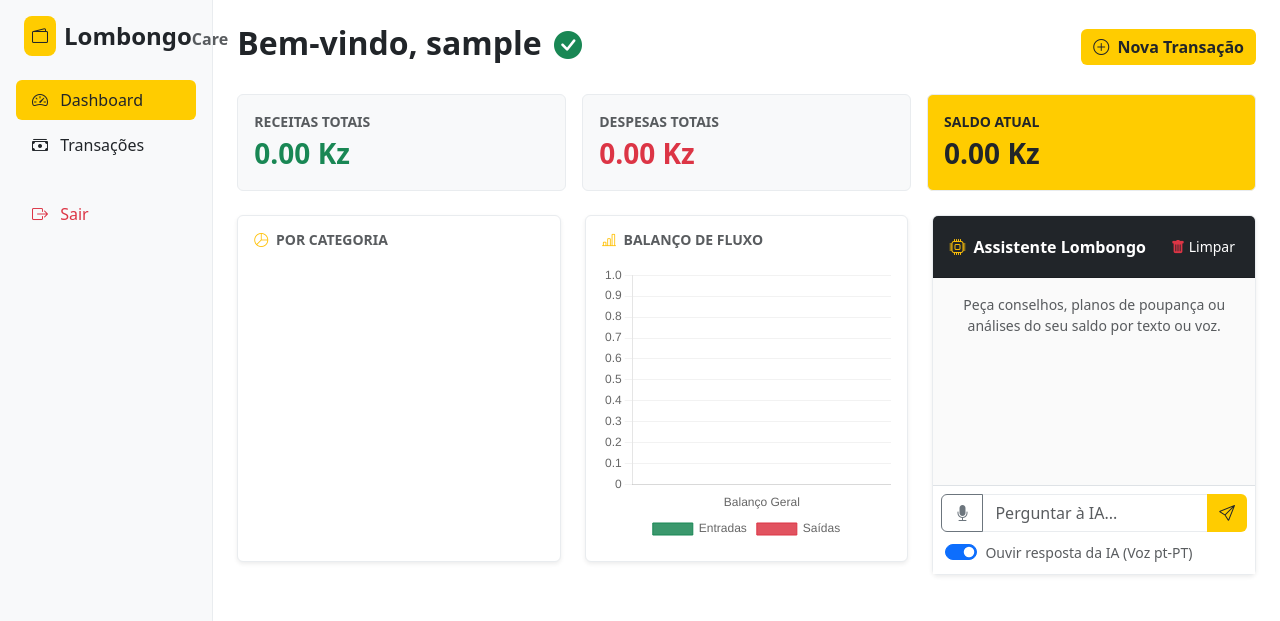
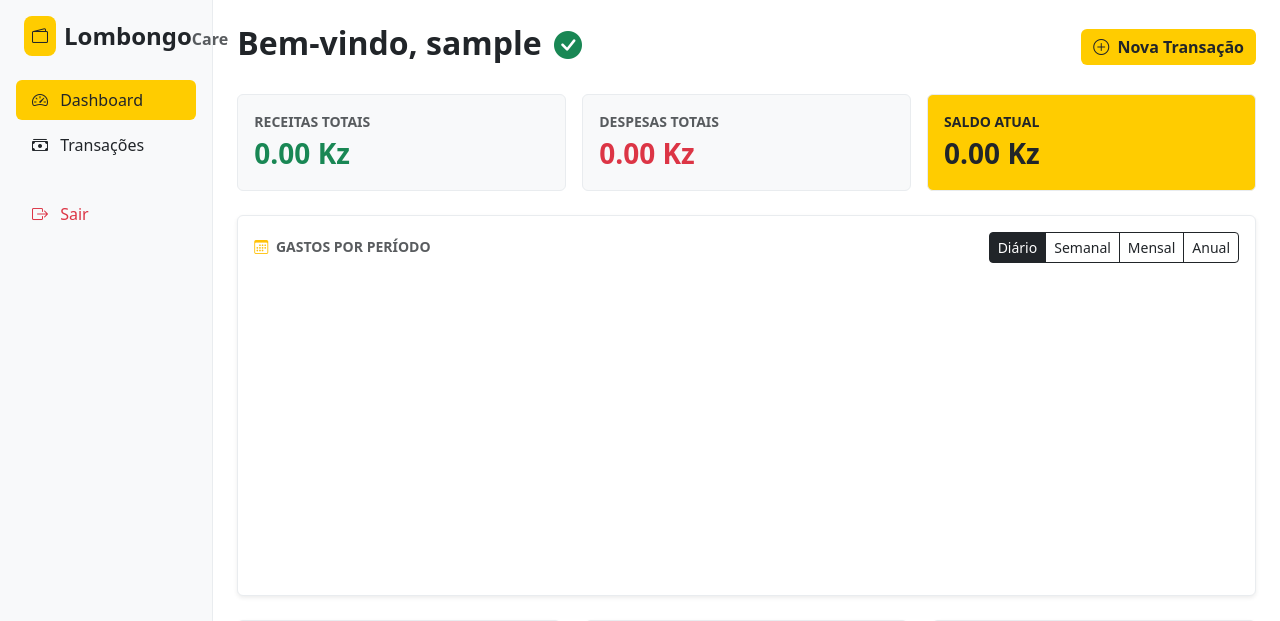
Before and after one commit to devngombomanuel/lombongo-care, a Flask app: page / in a window 1280 px wide. Shown: the top 621 px of the page. Run offline with Flask 3, Linux system fonts and the light colour scheme; the visitor is signed in with stand-in values (Sample User, id 1); data that the repository does not hold is empty; a map, chart or similar area stays blank; some libraries are stand-ins or nearby versions.

Commit message:
Feat: Adição do gráfico de despesas/receitas por períodos (mês, dia, semana, ano)

```diff
--- a/app/controllers/dashboard_controller.py
+++ b/app/controllers/dashboard_controller.py
@@ -36,7 +36,6 @@ def transacoes():
             try:
                 valor_despesa = float(valor_str)
                 data_atual = FinancialService.get_dashboard_data(current_user.id)
-                # Otimizado para usar a chave centralizada no Service
                 saldo_atual = data_atual.get('saldo_atual', 0.0)
 
                 if saldo_atual <= 0 or valor_despesa > saldo_atual:
@@ -48,11 +47,17 @@ def transacoes():
 
         if FinancialService.add_transaction(current_user.id, request.form, tipo):
             flash("Registo financeiro lançado com sucesso!", "success")
-            # CORREÇÃO: Redireciona para a mesma página para atualizar a listagem e o extrato instantaneamente
             return redirect(url_for('dashboard.transacoes'))
 
     data = FinancialService.get_dashboard_data(current_user.id)
     return render_template('transacoes.html', data=data)
+
+@dashboard_bp.route('/api/dados-periodo')
+@login_required
+def dados_periodo():
+    tipo = request.args.get('tipo', 'diario') # diario, semanal, mensal, anual
+    dados = FinancialService.get_gastos_por_periodo(current_user.id, tipo)
+    return jsonify(dados)
 
 @dashboard_bp.route('/transacao/editar/<string:tipo>/<int:id>', methods=['POST'])
 @login_required
--- a/app/services/financial_service.py
+++ b/app/services/financial_service.py
@@ -84,3 +84,36 @@ class FinancialService:
         except Exception:
             return False
         return False
+
+    @staticmethod
+    def get_gastos_por_periodo(user_id, tipo):
+        lista_despesas = FinancialRepository.get_despesas_by_user(user_id)
+        agrupado = defaultdict(float)
+
+        for d in lista_despesas:
+            valor = float(d.valor)
+            data_obj = d.data
+            if tipo == 'diario':
+
+                chave = data_obj.strftime('%d %b')
+            elif tipo == 'semanal':
+
+                chave = f"Semana {data_obj.strftime('%U')}"
+            elif tipo == 'mensal':
+
+                chave = data_obj.strftime('%b/%Y')
+            elif tipo == 'anual':
+
+                chave = data_obj.strftime('%Y')
+            else:
+                chave = data_obj.strftime('%Y-%m-%d')
+
+            agrupado[chave] += valor
+
+        labels = list(agrupado.keys())[::-1]
+        valores = list(agrupado.values())[::-1]
+
+        return {
+            "labels": labels,
+            "valores": valores
+        }
--- a/app/templates/dashboard.html
+++ b/app/templates/dashboard.html
@@ -45,6 +45,55 @@
     <div class="card p-3 border-custom bg-primary-yellow">
       <div class="small uppercase fw-bold">Saldo Atual</div>
       <div class="fs-3 fw-bold">{{ "%.2f"|format(data.saldo_atual) }} Kz</div>
+    </div>
+  </div>
+</div>
+
+<div class="row mb-4">
+  <div class="col-12">
+    <div class="card p-3 border-custom shadow-sm">
+      <div class="d-flex justify-content-between align-items-center mb-3">
+        <h5 class="fw-bold small text-uppercase text-muted m-0">
+          <i class="bi bi-calendar3 text-warning me-1"></i> Gastos por Período
+        </h5>
+        <div class="btn-group btn-group-sm" role="group">
+          <button
+            type="button"
+            class="btn btn-outline-dark active"
+            id="btn-period-diario"
+            onclick="mudarPeriodo('diario')"
+          >
+            Diário
+          </button>
+          <button
+            type="button"
+            class="btn btn-outline-dark"
+            id="btn-period-semanal"
+            onclick="mudarPeriodo('semanal')"
+          >
+            Semanal
+          </button>
+          <button
+            type="button"
+            class="btn btn-outline-dark"
+            id="btn-period-mensal"
+            onclick="mudarPeriodo('mensal')"
+          >
+            Mensal
+          </button>
+          <button
+            type="button"
+            class="btn btn-outline-dark"
+            id="btn-period-anual"
+            onclick="mudarPeriodo('anual')"
+          >
+            Anual
+          </button>
+        </div>
+      </div>
+      <div style="height: 300px">
+        <canvas id="periodChart"></canvas>
+      </div>
     </div>
   </div>
 </div>
@@ -144,6 +193,79 @@
 <script src="https://cdn.jsdelivr.net/npm/sweetalert2@11"></script>
 
 <script>
+  let periodChart = null;
+
+  function inicializarGraficoPeriodo(labels, valores) {
+    const ctx = document.getElementById("periodChart").getContext("2d");
+
+    if (periodChart) {
+      periodChart.destroy();
+    }
+
+    periodChart = new Chart(ctx, {
+      type: "line",
+      data: {
+        labels: labels,
+        datasets: [
+          {
+            label: "Total Gasto (Kz)",
+            data: valores,
+            backgroundColor: "rgba(255, 204, 0, 0.15)",
+            borderColor: "#FFCC00",
+            borderWidth: 2.5,
+            tension: 0.3,
+            fill: true,
+            pointBackgroundColor: "#212529",
+            pointBorderColor: "#FFCC00",
+            pointRadius: 4,
+          },
+        ],
+      },
+      options: {
+        responsive: true,
+        maintainAspectRatio: false,
+        plugins: {
+          legend: { display: false },
+        },
+        scales: {
+          y: {
+            beginAtZero: true,
+            grid: { color: "rgba(0, 0, 0, 0.05)" },
+            ticks: {
+              callback: function (value) {
+                return value.toLocaleString() + " Kz";
+              },
+            },
+          },
+          x: { grid: { display: false } },
+        },
+        animation: {
+          duration: 1500,
+          easing: "easeOutQuart",
+        },
+      },
+    });
+  }
+
+  function mudarPeriodo(tipo) {
+    const botoes = document.querySelectorAll("[onclick^='mudarPeriodo']");
+    botoes.forEach((btn) => btn.classList.remove("active"));
+
+    const btnAtivo = document.getElementById(`btn-period-${tipo}`);
+    if (btnAtivo) btnAtivo.classList.add("active");
+
+    axios
+      .get(`/api/dados-periodo?tipo=${tipo}`)
+      .then((res) => {
+        if (res.data && res.data.labels) {
+          inicializarGraficoPeriodo(res.data.labels, res.data.valores);
+        }
+      })
+      .catch((err) =>
+        console.error("Erro ao carregar período analítico:", err),
+      );
+  }
+
   document.addEventListener("DOMContentLoaded", function () {
     const switchVoz = document.getElementById("switch-voz");
     const estadoVozSalvo = localStorage.getItem("lombongo_voz_ativa");
@@ -156,6 +278,9 @@
         window.speechSynthesis.cancel();
       }
     });
+
+    // Carrega o gráfico de período inicial (Diário)
+    mudarPeriodo("diario");
 
     axios
       .get("/api/dados-graficos")
@@ -323,9 +448,7 @@
       appendMsg(msg, "user", false);
       chatInput.value = "";
 
-      const dadosJson = {
-        mensagem: msg,
-      };
+      const dadosJson = { mensagem: msg };
 
       axios
         .post("/api/ai/pergunta", dadosJson, {
@@ -401,10 +524,10 @@
     function falarTexto(texto) {
       if (!switchVoz.checked) return;
 
-      const textoLimpo = text.replace(/[*#_\-`]/g, "");
+      const textoLimpo = texto.replace(/[*#_\-`]/g, "");
       window.speechSynthesis.cancel();
 
-      const utterance = new SpeechSynthesisUtterance(textoLimpo);
+      const utterance = new SynthesisUtterance(textoLimpo);
       utterance.lang = "pt-PT";
 
       const vozes = window.speechSynthesis.getVoices();
```
